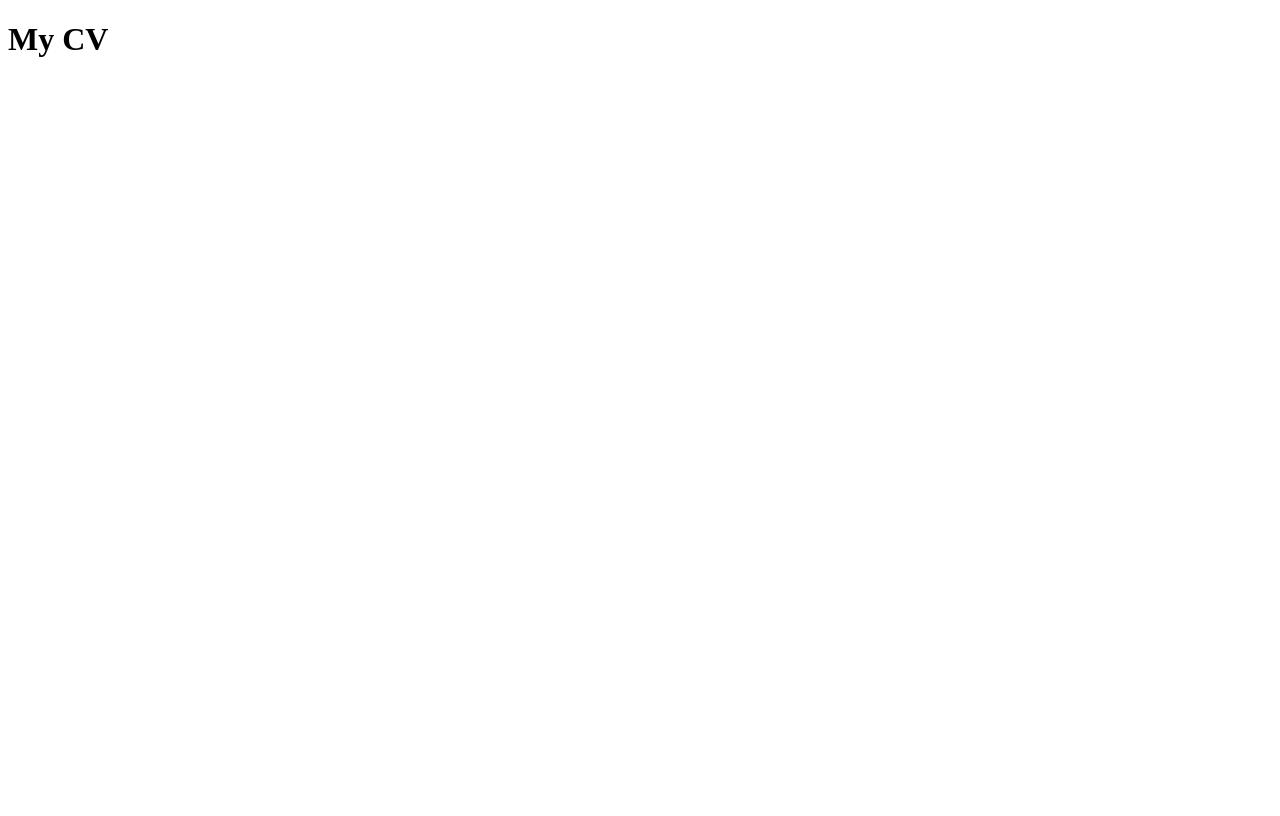
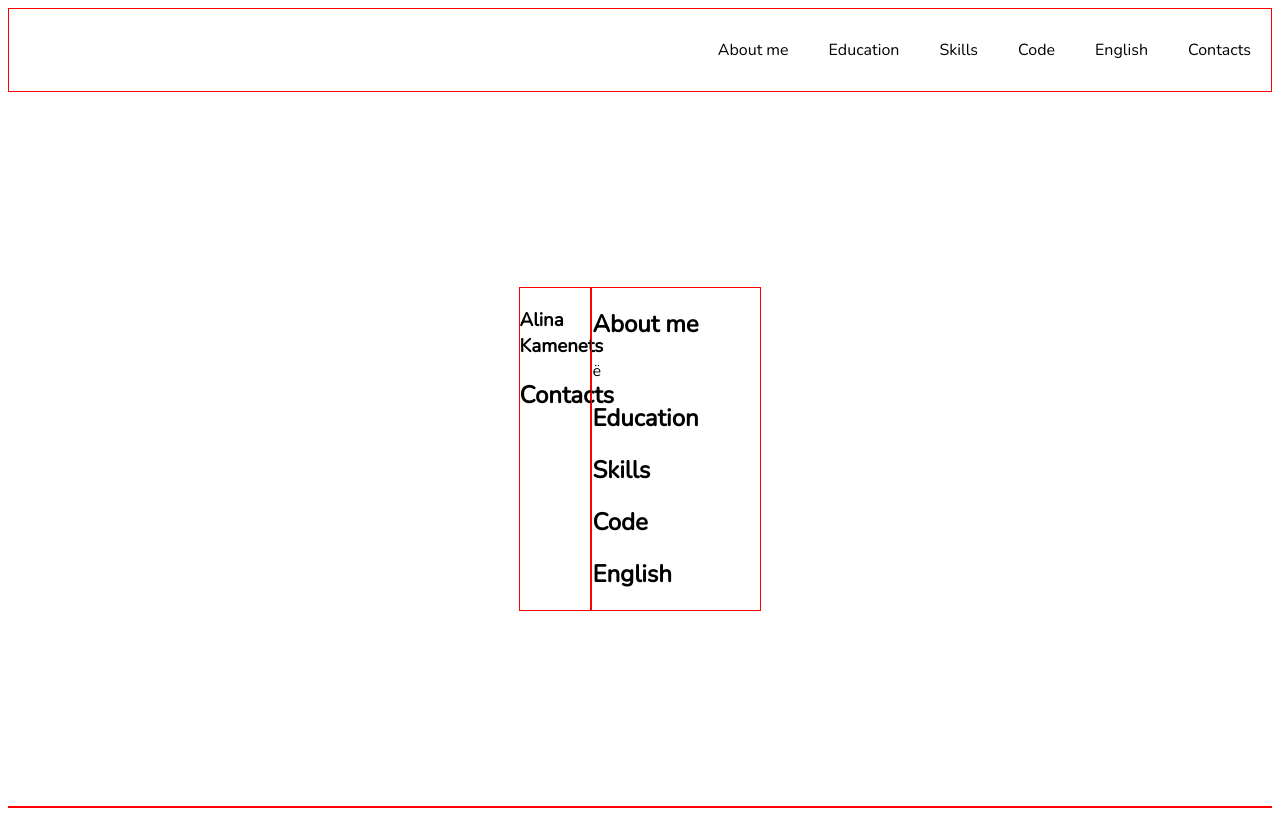
Before and after one commit to alina-kam/rsschool-cv, a plain HTML site: page index.html in a window 1280 px wide. Drawn offline with Linux system fonts and the light colour scheme.

Commit message:
feat: add basic page layout

```diff
--- a/index.html
+++ b/index.html
@@ -5,8 +5,65 @@
     <meta http-equiv="X-UA-Compatible" content="IE=edge">
     <meta name="viewport" content="width=device-width, initial-scale=1.0">
     <title>Document</title>
+
+    <link rel="stylesheet" href="./style.css">
+    <link rel="icon" href="assets-favicon.ico" >
 </head>
+
 <body>
-    <h1>My CV</h1>
+    <header class="header">
+        <div class="container">
+            <nav>
+                <ul class="nav-list">
+                    <li class="nav-item"><a href="#about me" class="nav-link">About me</a></li>
+                    <li class="nav-item"><a href="#education" class="nav-link">Education</a></li>
+                    <li class="nav-item"><a href="#skills" class="nav-link">Skills</a></li>
+                    <li class="nav-item"><a href="#code" class="nav-link">Code</a></li>
+                    <li class="nav-item"><a href="#english" class="nav-link">English</a></li>
+                    <li class="nav-item"><a href="#contacts" class="nav-link">Contacts</a></li>
+                </ul>
+            </nav>
+        </div>
+    </header>
+
+    <div class="container main-container">
+        <aside class="aside">
+            <section class="section" id="profile">
+                <h1 class="section-title">Alina Kamenets</h1>
+            </section>
+            <section class="section" id="contacts">
+                <h2 class="section-title">Contacts</h2>
+            </section>
+        </aside>
+        <main class="main">
+            <div class="container ">
+                <section class="section" id="about me">
+                    <h2 class="section-title">About me</h2>
+                    <div class="main-descr">ё
+                    </div>
+                </section>
+                <section class="section" id="education">
+                    <h2 class="section-title">Education</h2>
+                </section>
+                <section class="section" id="skills">
+                    <h2 class="section-title">Skills</h2>
+                </section>
+                <section class="section" id="code">
+                    <h2 class="section-title">Code</h2>
+                    <div class="main-descr">
+                    </div>
+                </section>
+                <section class="section" id="english">
+                    <h2 class="section-title">English</h2>
+                </section>
+            </div>
+        </main>
+    </div>
+
+    <footer class="footer">
+        <div class="container">
+
+        </div>
+    </footer>
 </body>
 </html>
--- a/style.css
+++ b/style.css
@@ -0,0 +1,70 @@
+@font-face{
+    font-family: "Montserrat";
+    src: url("assets/fonts/Montserrat");
+}
+
+@font-face{
+    font-family: "Nunito";
+    src: url("assets/fonts/Nunito/Nunito-Regular.ttf");
+}
+
+
+body{
+    font-family: "Nunito";
+    min-height: 100vh;
+    display: flex;
+    flex-direction: column;
+    justify-content: space-between;
+}
+
+*{
+    box-sizing: border-box;
+}
+
+.header{
+    border: 1px solid red;
+}
+
+.main{
+    border: 1px solid red;
+    width: 70%;
+}
+
+.footer{
+    border: 1px solid red;
+}
+
+.container{
+    max-width: 1440px;
+    margin: 0 auto;
+}
+
+.main-container{
+    display: flex;
+}
+
+.nav-list{
+    display: flex;
+    justify-content: flex-end;
+    align-items: center;
+    list-style: none;
+}
+
+.nav-link{
+    padding: 0 20px;
+    line-height: 50px;
+    color: black;
+    text-decoration: none;
+    transition: .1s;
+}
+
+.nav-link:hover {
+    color: red;
+
+  }
+
+
+.aside{
+    border: 1px solid red;
+    width: 30%;
+}
```
Also changed, not shown: assets/fonts/Montserrat/Montserrat-Bold.ttf (added), assets/fonts/Montserrat/Montserrat-ExtraBold.ttf (added), assets/fonts/Montserrat/Montserrat-ExtraLight.ttf (added), assets/fonts/Montserrat/Montserrat-Light.ttf (added), assets/fonts/Montserrat/Montserrat-SemiBold.ttf (added), assets/fonts/Montserrat/Montserrat-Thin.ttf (added), assets/fonts/Nunito/Nunito-ExtraLight.ttf (added), assets/fonts/Nunito/Nunito-Regular.ttf (added), assets/rs_favicon.ico (added).
